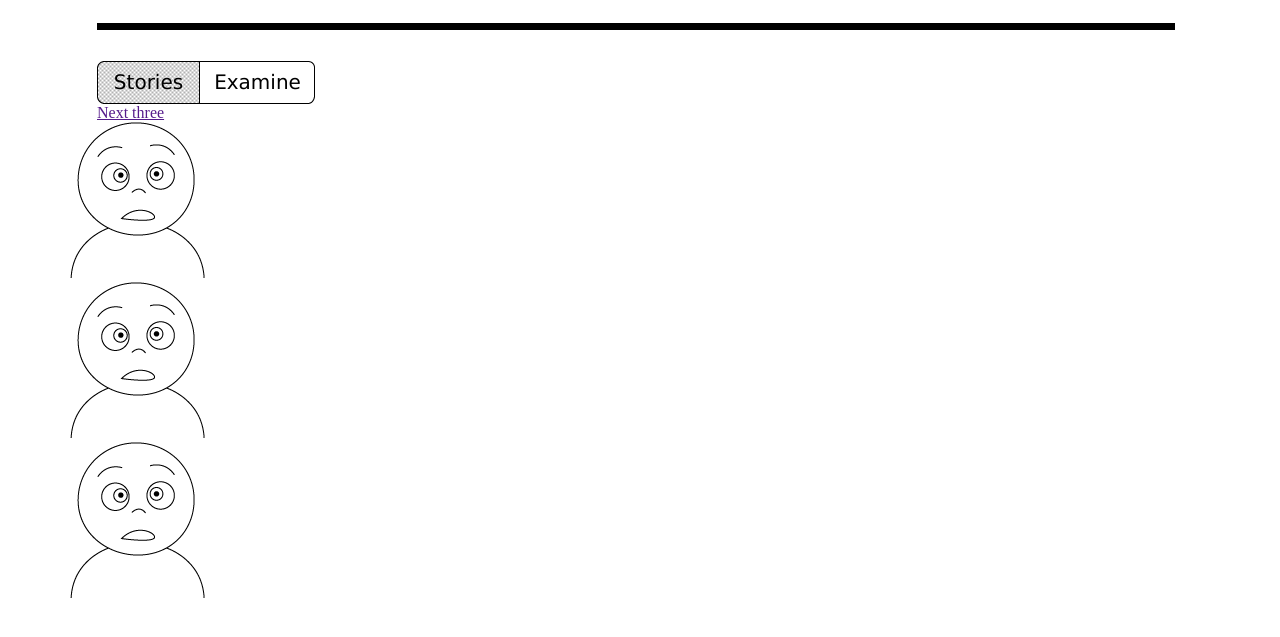
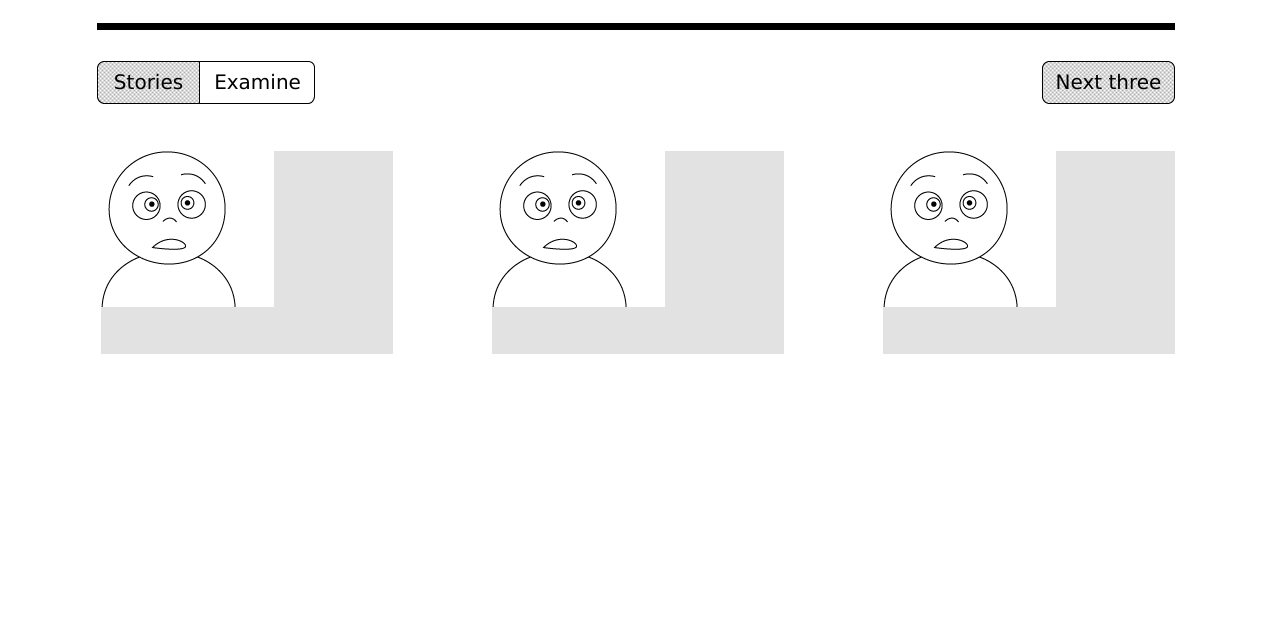
Before and after one commit to x-raizor/visual-tokipona, a plain HTML site: page game.html in a window 1280 px wide. Shown: the part 121-758 px from the top of the page. Drawn offline with Linux system fonts and the light colour scheme.

Commit message:
style game

```diff
--- a/style.css
+++ b/style.css
@@ -137,13 +137,16 @@ input:-moz-placeholder {
 
 .menu_game{
 	width: 1078px;
+	height: 73px;
 	margin-left: 27px;
 	margin-top:48px;
 	border-top: #000000 solid 7px;
+
 }
 
 .switch{
 	margin-top: 31px;
+	float: left;
 }
 
 .stories{
@@ -179,16 +182,59 @@ input:-moz-placeholder {
 	width: 115px;
 	height: 43px;
 }
+.next{
+	background-image: url(img/next.jpg);
+	width: 133px;
+	height: 43px;
+	font-family: Verdana;
+	font-size: 20px;
+	text-align: center;
+	display: inline-block;
+	line-height: 42px;
+	text-decoration: none;
+	color: #000000;
+	float: right;
+	margin-top: 31px;
+}
+.next:hover{
+	background-image: url(img/next-h.jpg);
+	width: 133px;
+	height: 43px;
+}
 
-.pictures{
+.img_game{
 	width: 1078px;
 	margin: 0 auto;
 	margin-top:48px;
 }
 
-.rect{
+.gbox{
+	display:inline-block;
 	width: 292px;
 	height: 203px;
-	background: #BFBFBF;
-	opacity:0.1;
+	background-color: #E2E2E2;
 }
+
+.gbox2{
+	display:inline-block;
+	margin-left: 95px;
+	margin-right: 95px;
+	width: 292px;
+	height: 203px;
+	background-color: #E2E2E2;
+}
+
+.pic_game{
+	display:inline-block;
+	vertical-align: middle;
+	text-align: center;
+	width: 173px;
+	height: auto;
+
+}
+
+.gray{
+	background-color: #E2E2E2;
+	width: 292px;
+	height: auto;
+}
```
